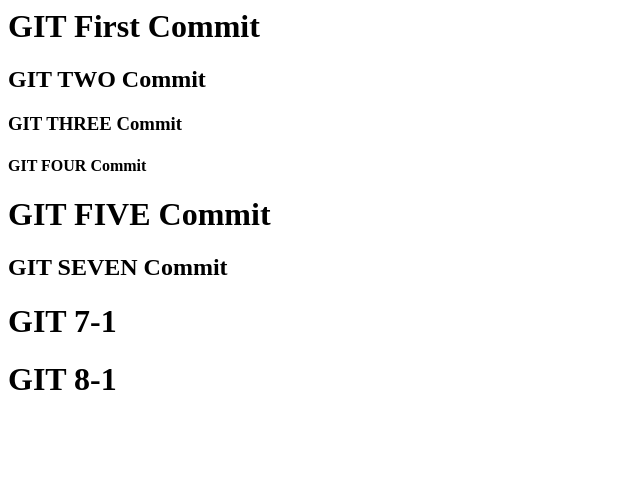
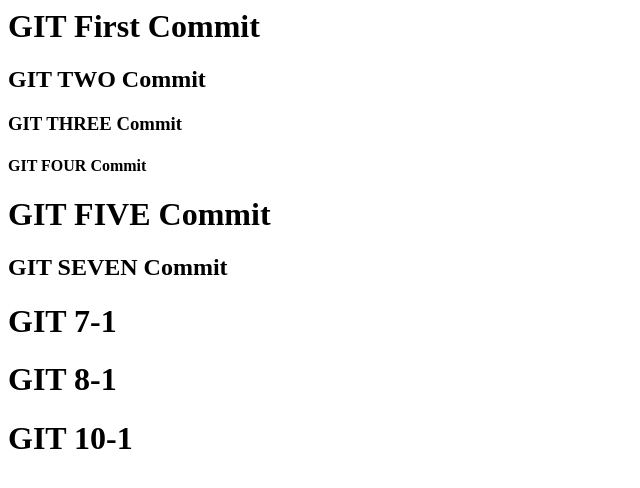
Before and after one commit to afiregit/html, a plain HTML site: page index.html in a window 1280 px wide. Shown: the whole page, without its empty margins (0-640 px from the left). Drawn offline with Linux system fonts and the light colour scheme.

Commit message:
Dev Index 10-1

```diff
--- a/index.html
+++ b/index.html
@@ -6,3 +6,4 @@
 <h2> GIT SEVEN Commit</h2>
 <h1> GIT 7-1 </h1>
 <h1> GIT 8-1 </h1>
+<h1> GIT 10-1 </h1>
```
